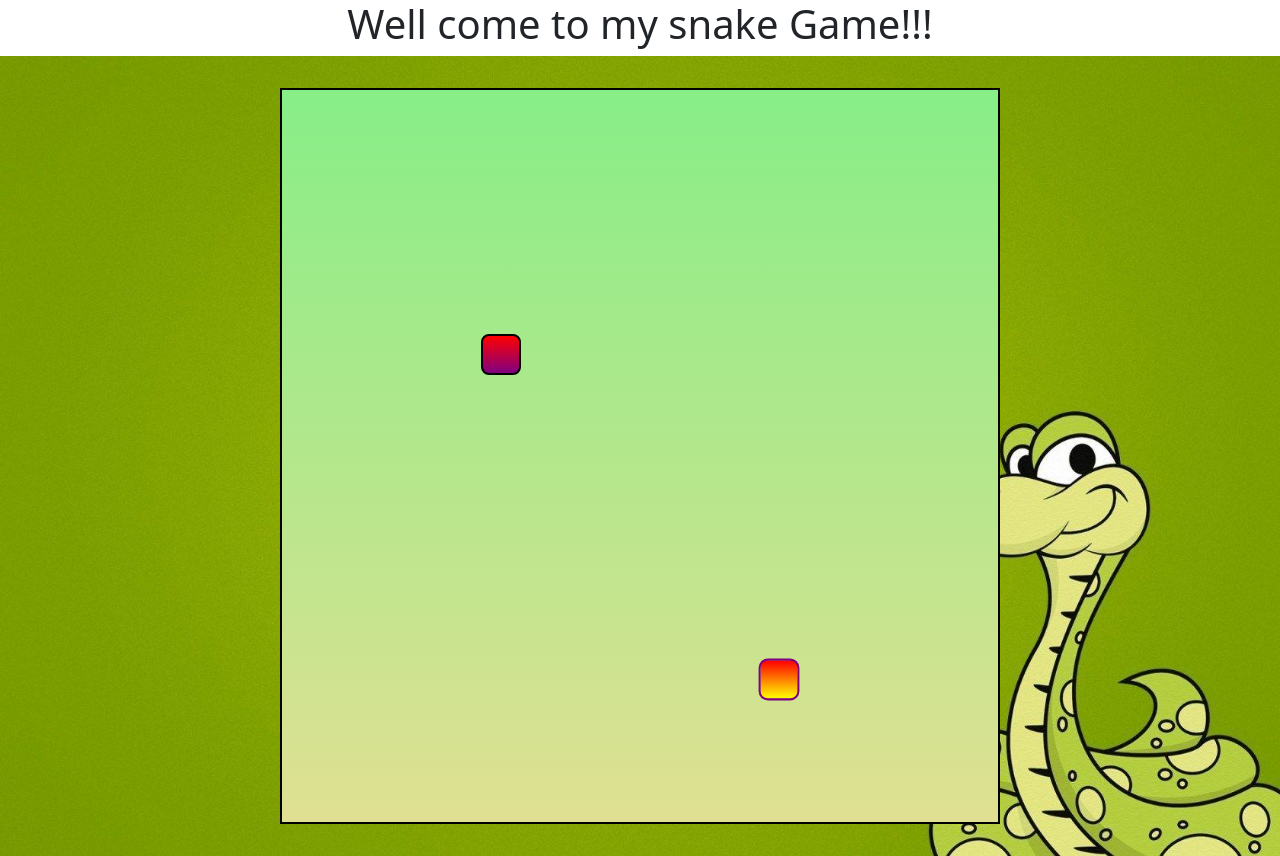
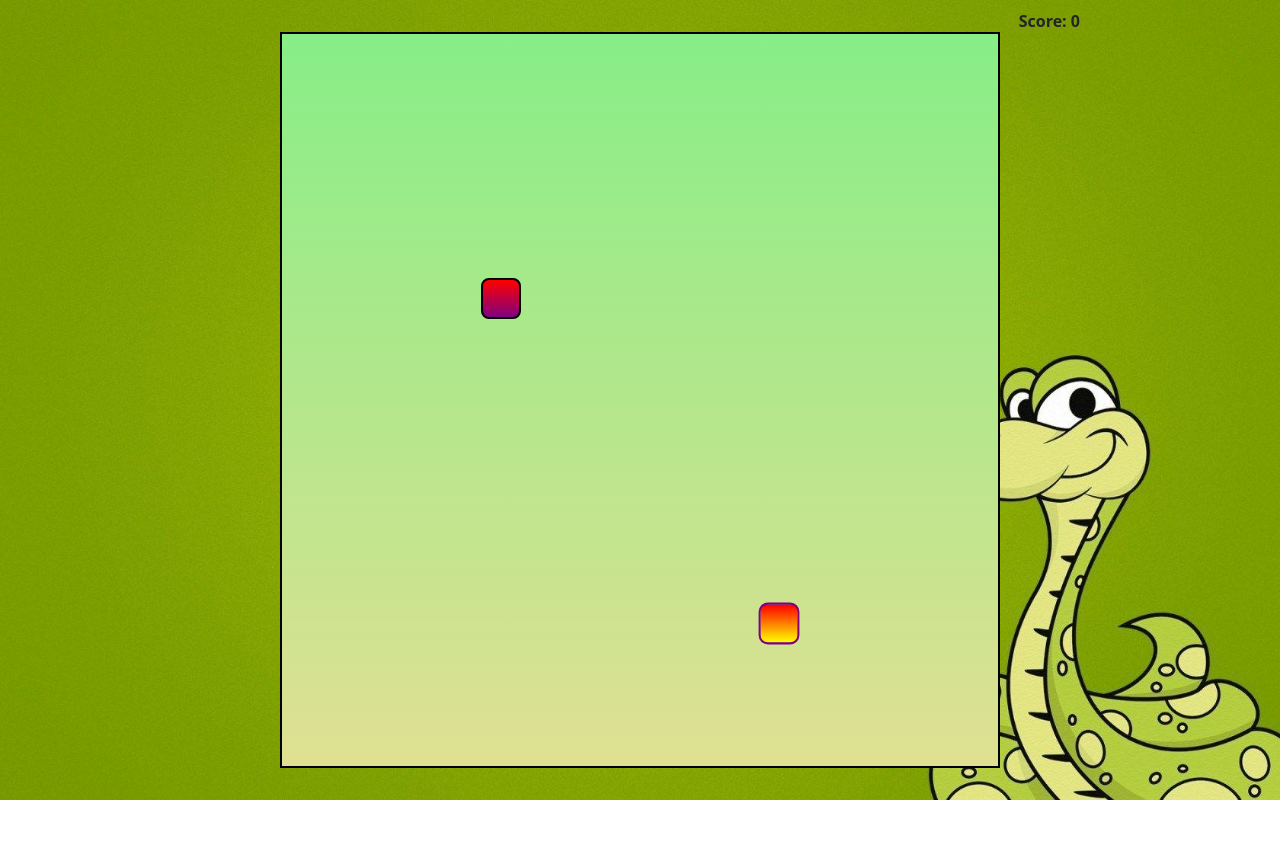
Before and after one commit to mehedi-hasan-shuvon/snake-game-project-Javascript, a plain HTML site: page index.html in a window 1280 px wide. After the commit the page ends 800 px from the top, so only its background shows below. Drawn offline with nearby package versions, Linux system fonts and the light colour scheme.

Commit message:
added score system

```diff
--- a/css/style.css
+++ b/css/style.css
@@ -46,3 +46,13 @@
     border: .25vmin solid white;
     border-radius: 12px;
 }
+
+
+#score{
+    position: absolute;
+    top:9px;
+    right:200px;
+    font-size: 39 px;
+    font-weight: 700;
+
+}
--- a/index.html
+++ b/index.html
@@ -17,13 +17,14 @@
 
 <body>
     <!-- header section -->
-    <header class="text-center">
+    <!-- <header class="text-center">
         <h1>Well come to my snake Game!!!</h1>
-    </header>
+    </header> -->
 
     <!-- main section  -->
     <main>
         <div class="background">
+            <div id="score">Score: <span id="score-value">0</span></div>
             <div id="board">
 
             </div>
--- a/js/app.js
+++ b/js/app.js
@@ -72,6 +72,8 @@ function gameEngine() {
     if (isCollide(snakeArr)) {
         gameOverSound.play();
         musicSound.pause();
+        score = 0;
+        document.getElementById('score-value').innerText = score;
         inputDir = { x: 0, y: 0 };
         alert("Game Over. Press any key to play again!");
         snakeArr = [
@@ -85,6 +87,9 @@ function gameEngine() {
     //if snake has eaten the food, increment the score and regenerate the food.
     if (snakeArr[0].y === food.y && snakeArr[0].x === food.x) {
         foodSound.play();
+        score += 1;
+        document.getElementById('score-value').innerText = score;
+
         snakeArr.unshift({ x: snakeArr[0].x + inputDir.x, y: snakeArr[0].y + inputDir.y });
 
         let a = 2;
```
